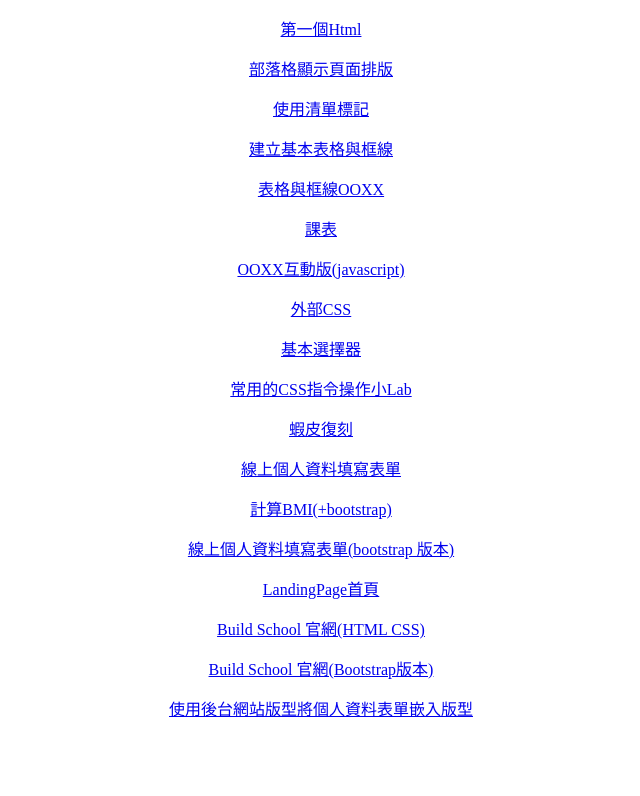
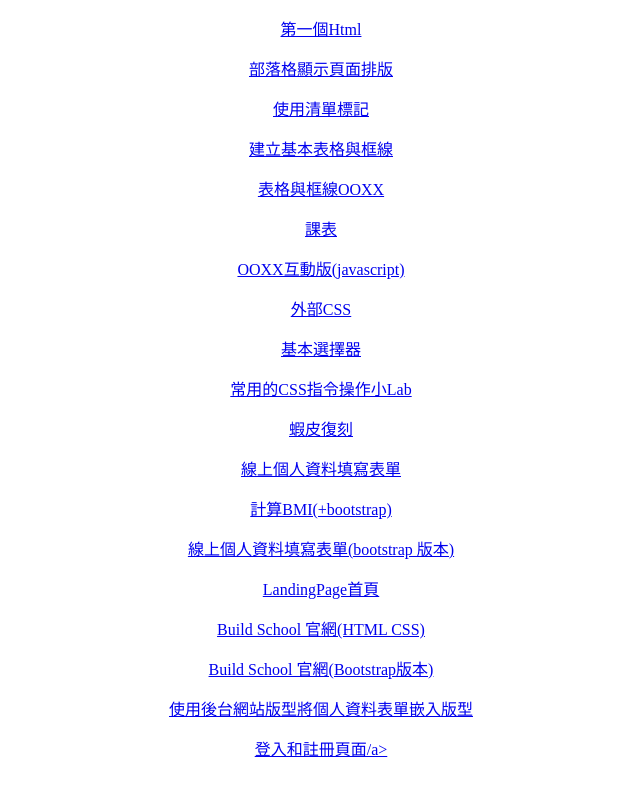
Before and after one commit to theone8250/Web, a plain HTML site: page index.html in a window 1280 px wide. Shown: the whole page, without its empty margins (319-959 px from the left). Drawn offline with Linux system fonts and the light colour scheme.

Commit message:
index 加入登入和註冊頁面

```diff
--- a/index.html
+++ b/index.html
@@ -30,6 +30,7 @@
     <p><a href="./Image-Website/index.html" target="_blank">Build School 官網(HTML CSS)</a></p>
     <p><a href="./Image-Website/BuildSchoolBootStrap.html" target="_blank">Build School 官網(Bootstrap版本)</a></p>
     <p><a href="./BSBootStrap/index.html" target="_blank">使用後台網站版型將個人資料表單嵌入版型</a></p>
+    <p><a href="./RegisterSystem/Modal Dialog.html" target="_blank">登入和註冊頁面/a></p>
 
 </body>
 
```
